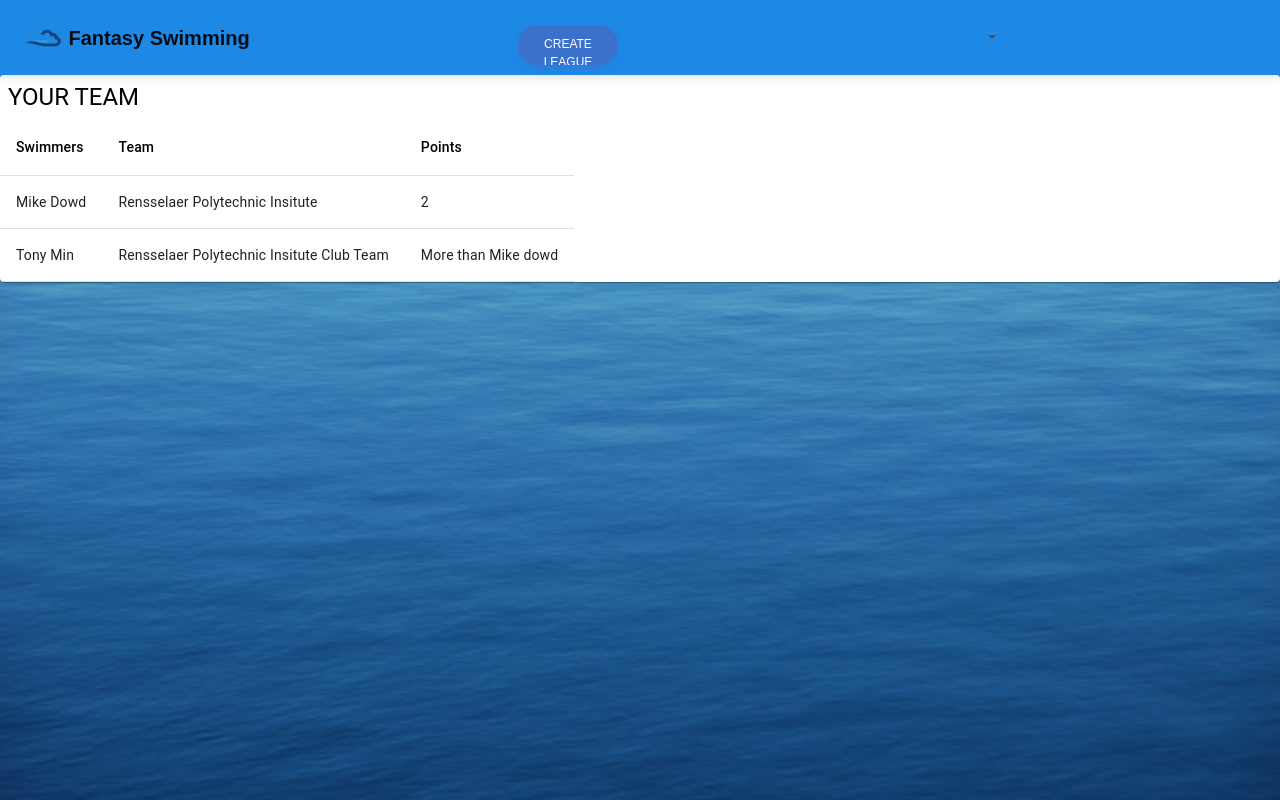
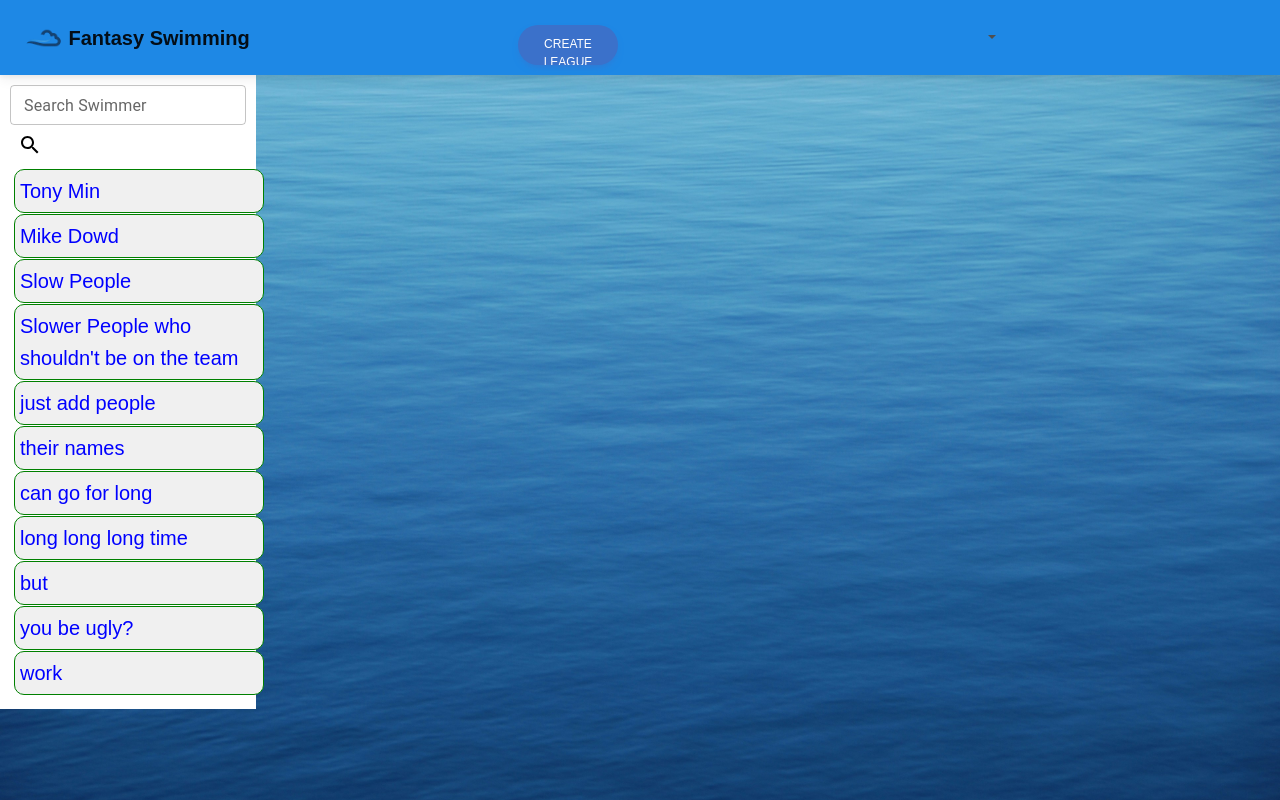
Before and after one commit to tmin23/fantasy_swim, a React (Create React App) app in the folder frontend/: page /LeagueHome in a window 1280 px wide. Built offline with nearby package versions, Linux system fonts and the light colour scheme.

Commit message:
Search Bar for LeagueHome
UGLY but it works rn

```diff
--- a/frontend/package.json
+++ b/frontend/package.json
@@ -5,7 +5,9 @@
   "dependencies": {
     "@emotion/react": "^11.11.4",
     "@emotion/styled": "^11.11.0",
+    "@mui/icons-material": "^5.15.15",
     "@mui/material": "^5.15.12",
+    "@mui/x-data-grid": "^6.19.10",
     "@testing-library/jest-dom": "^5.17.0",
     "@testing-library/react": "^13.4.0",
     "@testing-library/user-event": "^13.5.0",
@@ -16,6 +18,7 @@
     "react-dom": "^18.2.0",
     "react-router-dom": "^6.22.3",
     "react-scripts": "5.0.1",
+    "react-window": "^1.8.10",
     "web-vitals": "^2.1.4"
   },
   "scripts": {
--- a/frontend/src/pages/LeagueHome/LeagueHome.jsx
+++ b/frontend/src/pages/LeagueHome/LeagueHome.jsx
@@ -1,14 +1,15 @@
 import React, {useState} from 'react';
 import Header from '../../components/Header';
-import Body from "./LeagueBody.jsx"
-
+import Body from "./LeagueBody.jsx";
+import Roster from "./LeagueRoster.jsx";
 
 export default function App() {
     return (
       <>
       <Header />
       {/* Take from the league name */}
-      <Body />
+      {/* <Body /> */}
+      <Roster />
     </>
     );
   }
--- /dev/null
+++ b/frontend/src/pages/LeagueHome/LeagueRoster.jsx
@@ -0,0 +1,102 @@
+import * as React from 'react';
+import Box from '@mui/material/Box';
+import ListItem from '@mui/material/ListItem';
+import ListItemButton from '@mui/material/ListItemButton';
+import ListItemText from '@mui/material/ListItemText';
+import { FixedSizeList } from 'react-window';
+import Card from '@mui/material/Card';
+import CardActions from '@mui/material/CardActions';
+import CardContent from '@mui/material/CardContent';
+import IconButton from "@mui/material/IconButton";
+import SearchIcon from '@mui/icons-material/Search';
+import TextField from "@mui/material/TextField";
+import { Icon } from '@mui/material';
+
+// Sample Swimmers
+const swimmers = [
+    'Tony Min',
+    "Mike Dowd",
+    "Slow People",
+    "Slower People who shouldn't be on the team",
+    "just add people",
+    'their names',
+    'can go for long',
+    'long long long time',
+    'but',
+    'you be ugly?',
+    'work',
+];
+
+const SearchBar = ({setSearchQuery}) => (
+    <form>
+        <TextField
+            id = 'search-bar'
+            className='text'
+            onInput={(e) => {
+                setSearchQuery(e.target.value);
+            }}
+            label='Search Swimmer'
+            variant='outlined'
+            placeholder= "Swimmer's Name"
+            size='small'
+        />
+            <IconButton type = 'submit' aria-label ='search'>
+                <SearchIcon style = {{fill: "black"}} />
+            </IconButton>
+    </form>
+);
+
+const filterData = (query, data) => {
+    if (!query) {
+        return data;
+    } else {
+        return data.filter((d) => d.toLowerCase().includes(query));
+    }
+};
+
+function renderRow(props) {
+    const { index, style } = props;
+
+    return (
+      <ListItem style={style} key={index} component="div" disablePadding>
+        <ListItemButton>
+          <ListItemText primary={swimmers[index]} />
+        </ListItemButton>
+      </ListItem>
+    )
+};
+
+export default function App() {
+    const [searchQuery, setSearchQuery] = React.useState("");
+    const dataFiltered = filterData(searchQuery, swimmers);
+
+    return (
+        <Box sx={{ width: '20%', height: '100%', bgcolor: 'background.paper', p: '10px'}}>
+          {/* Search bar */}
+          <SearchBar searchQuery={searchQuery} setSearchQuery={setSearchQuery}/>
+          {/* Virtualized list of filtered swimmers */}
+          <div style={{ padding: 3 }}>
+            {/* Mapping through the filtered swimmers array and rendering them */}
+            {dataFiltered.map((swimmer, index) => (
+            <div
+                className="text"
+                style={{
+                    padding: 5,
+                    justifyContent: "normal",
+                    fontSize: 20,
+                    color: "blue",
+                    margin: 1,
+                    width: "250px",
+                    border: "1px solid green", // corrected BorderColor to border
+                    borderRadius: "10px", // added border radius for rounded corners
+                    backgroundColor: "#f0f0f0" // added background color
+                }}
+                key={index} // Using index as the key since there might not be unique IDs
+            >
+                {swimmer}
+            </div>
+            ))}
+        </div>
+        </Box>
+      );
+    }
--- a/frontend/src/pages/UserHome/LeaguesList.jsx
+++ b/frontend/src/pages/UserHome/LeaguesList.jsx
@@ -40,7 +40,7 @@ export default function LeaguesList() {
                       </tr>
                     </table>
                    </div>
-                   <Link to="/LeagueBody">
+                   <Link to="/LeagueHome">
                     <button>Profile</button>
                 </Link>
             </div>
```
Also changed, not shown: 2 other files (tests, documents, lock files or other folders).
